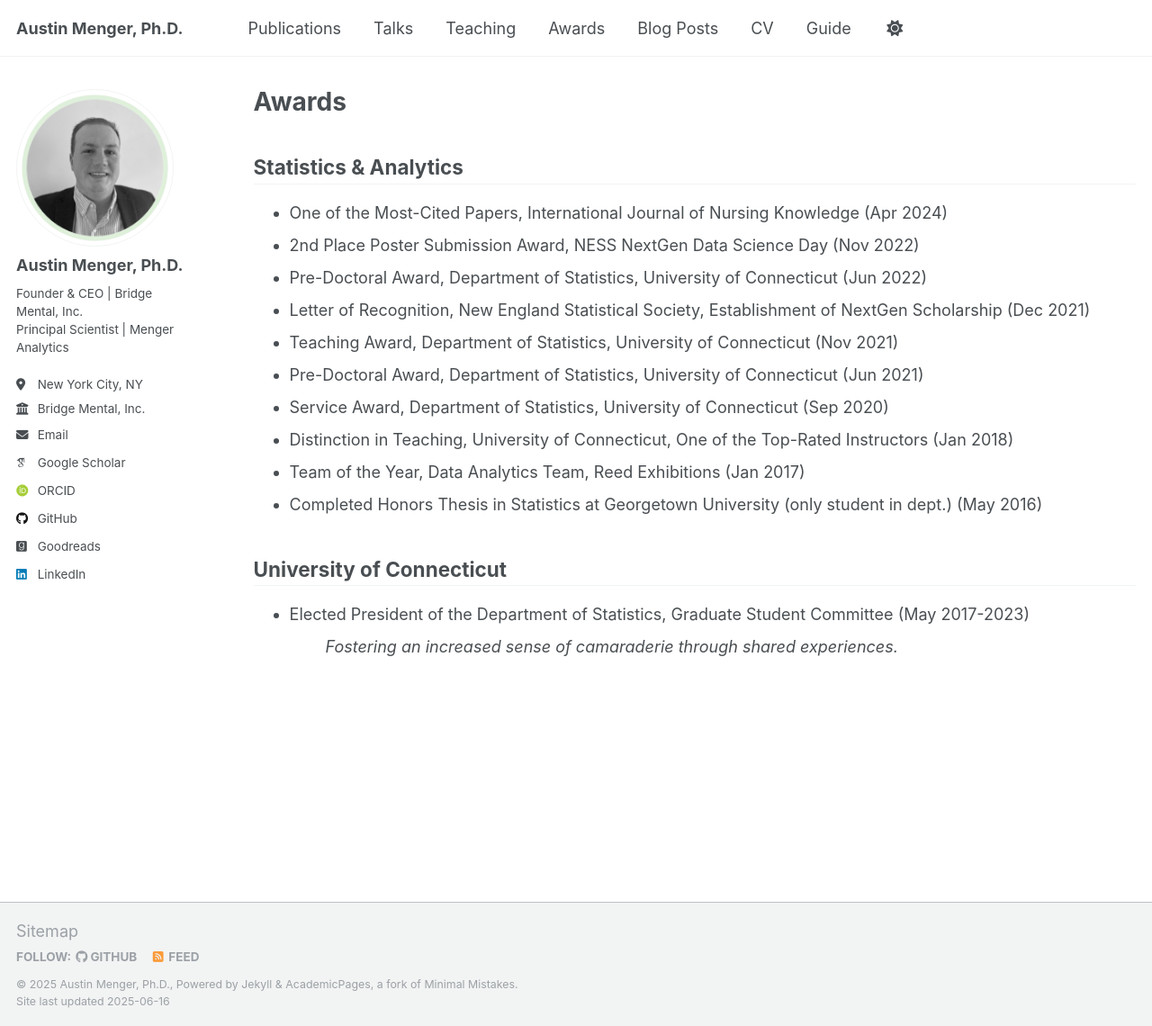
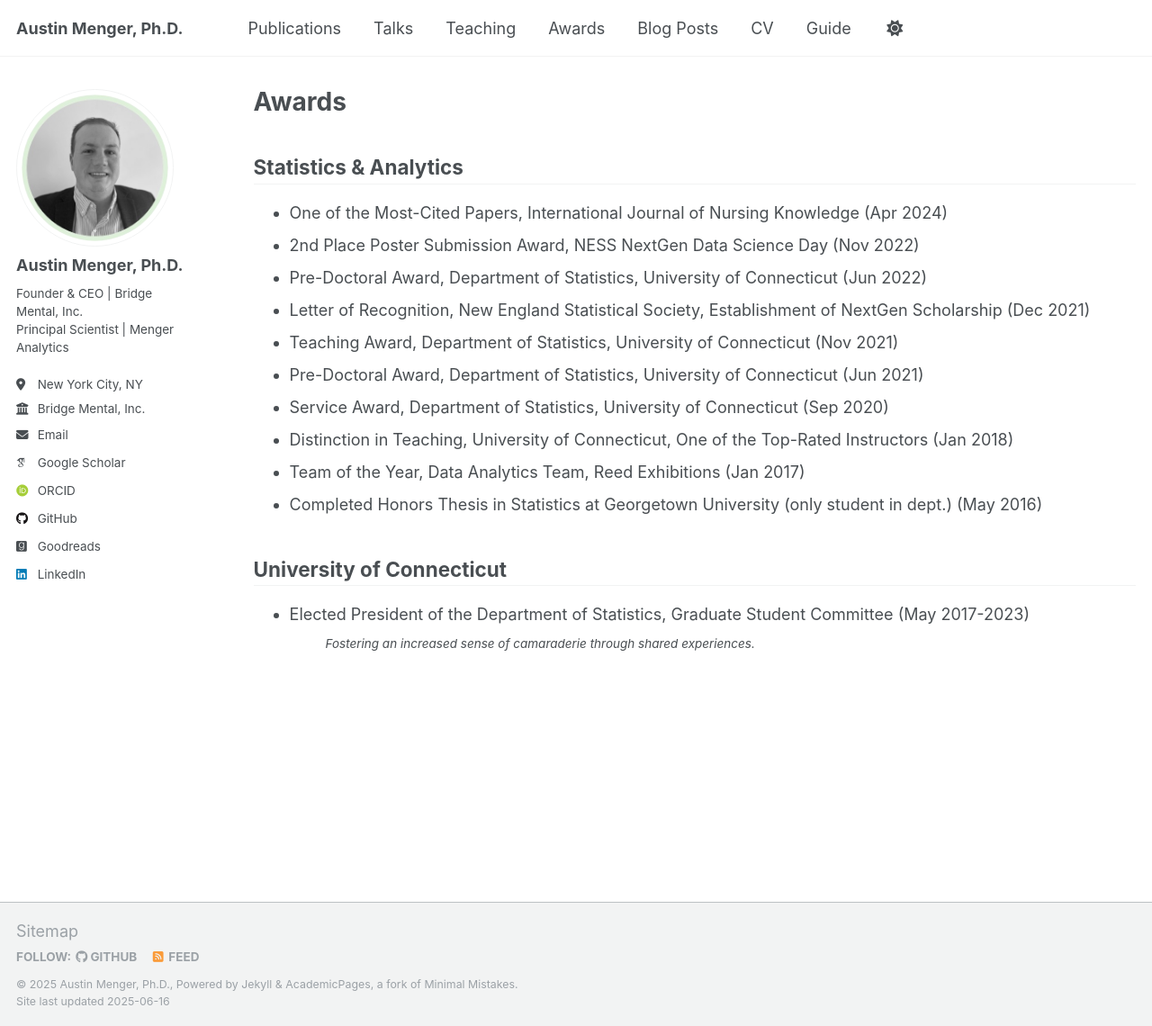
Before and after one commit to austinmenger/austinmenger.github.io, a Jekyll site: the page built from _pages/awards.html, in a window 1280 px wide and 1140 px high. Shown: the whole window at 90% size. Built offline with Jekyll 4.4.1, drawn with Linux system fonts in a browser that asks for light colours; some web fonts are replaced.

Commit message:
Update awards.html

```diff
--- a/_pages/awards.html
+++ b/_pages/awards.html
@@ -40,6 +40,7 @@ author_profile: true
 <ul>
   <li> Elected President of the Department of Statistics, Graduate Student Committee (May 2017-2023)</li>
       <ul>
-        <em>Fostering an increased sense of camaraderie through shared experiences.</em>
+        <!-- <em>Fostering an increased sense of camaraderie through shared experiences.</em> -->
+        <small style="display: block; margin-top: 0; margin-bottom: 0.2em;"><em>Fostering an increased sense of camaraderie through shared experiences.</em></small>
       </ul>
 </ul>
```
